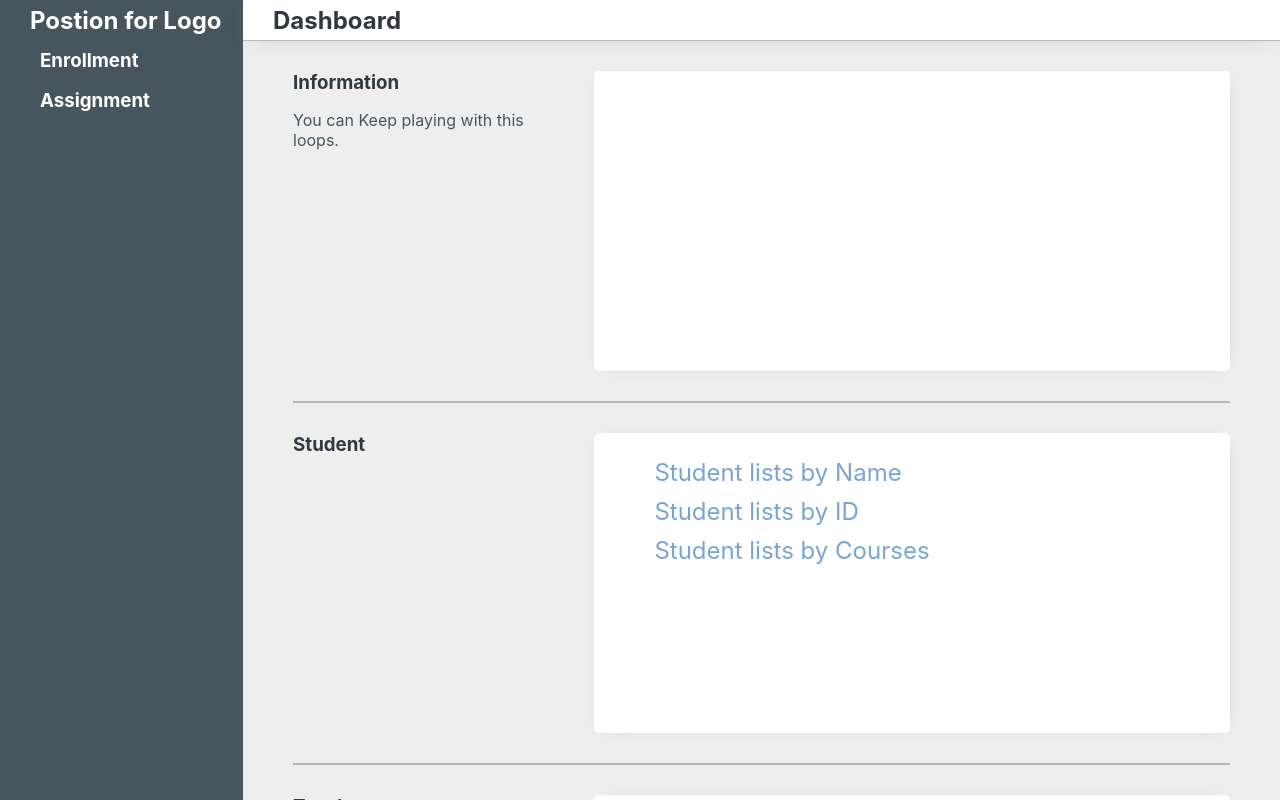
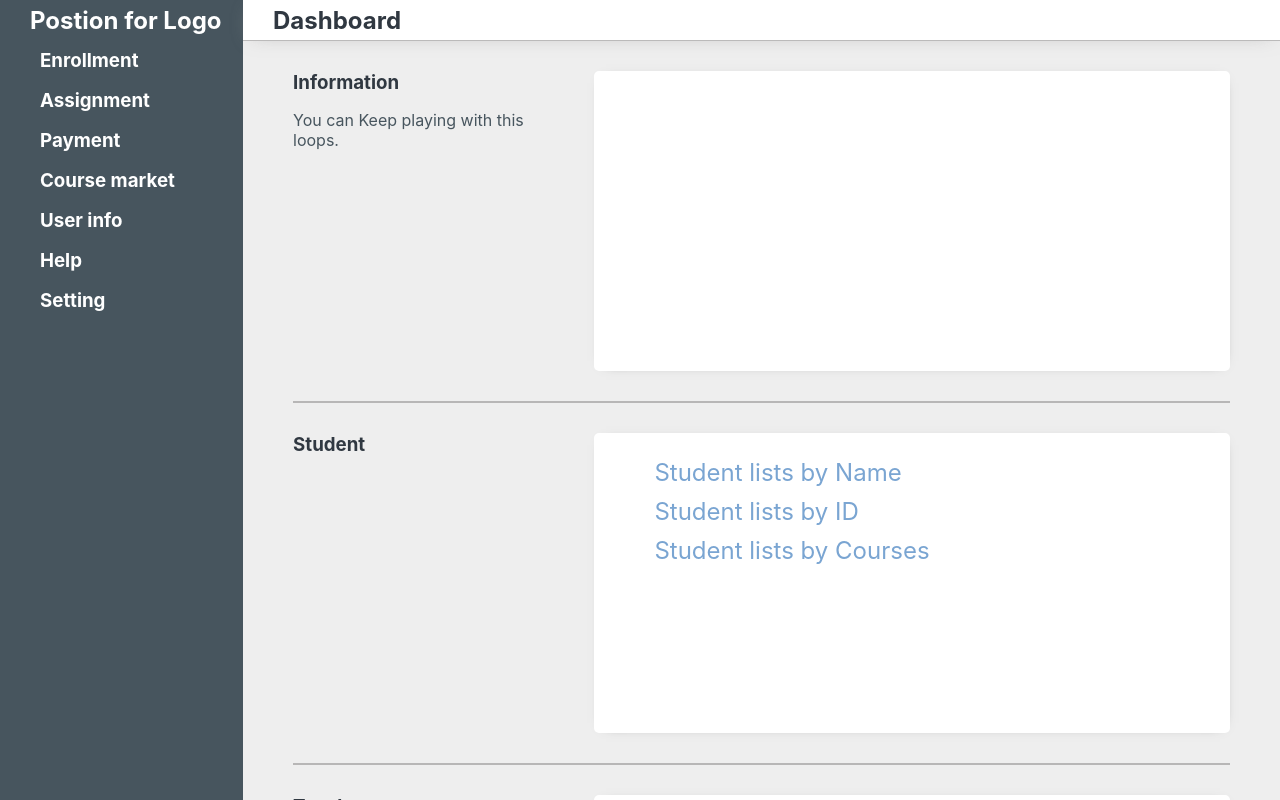
Before and after one commit to rmr101/campus-frontend, a React (Create React App) app: page / in a window 1280 px wide. Shown: the top 800 px of the page. Built offline with nearby package versions, Linux system fonts and the light colour scheme.

Commit message:
finish items

```diff
--- a/src/components/Nav/Nav.jsx
+++ b/src/components/Nav/Nav.jsx
@@ -16,7 +16,11 @@ class Nav extends React.Component {
           navSidebar: [
             { type: "ListsGroup", title: "Enrollment ", listType: "course" },
             { type: "ListsGroup", title: "Assignment", listType: "course" },
-
+            { type: "ListsGroup", title: "Payment", listType: "Payment" },
+            { type: "ListsGroup", title: "Course market", listType: "course" },
+            { type: "ListsGroup", title: "User info", listType: "info" },
+            { type: "ListsGroup", title: "Help", listType: "Help" },
+            { type: "ListsGroup", title: "Setting", listType: "Setting" }
           ],
         },
       ],
```
